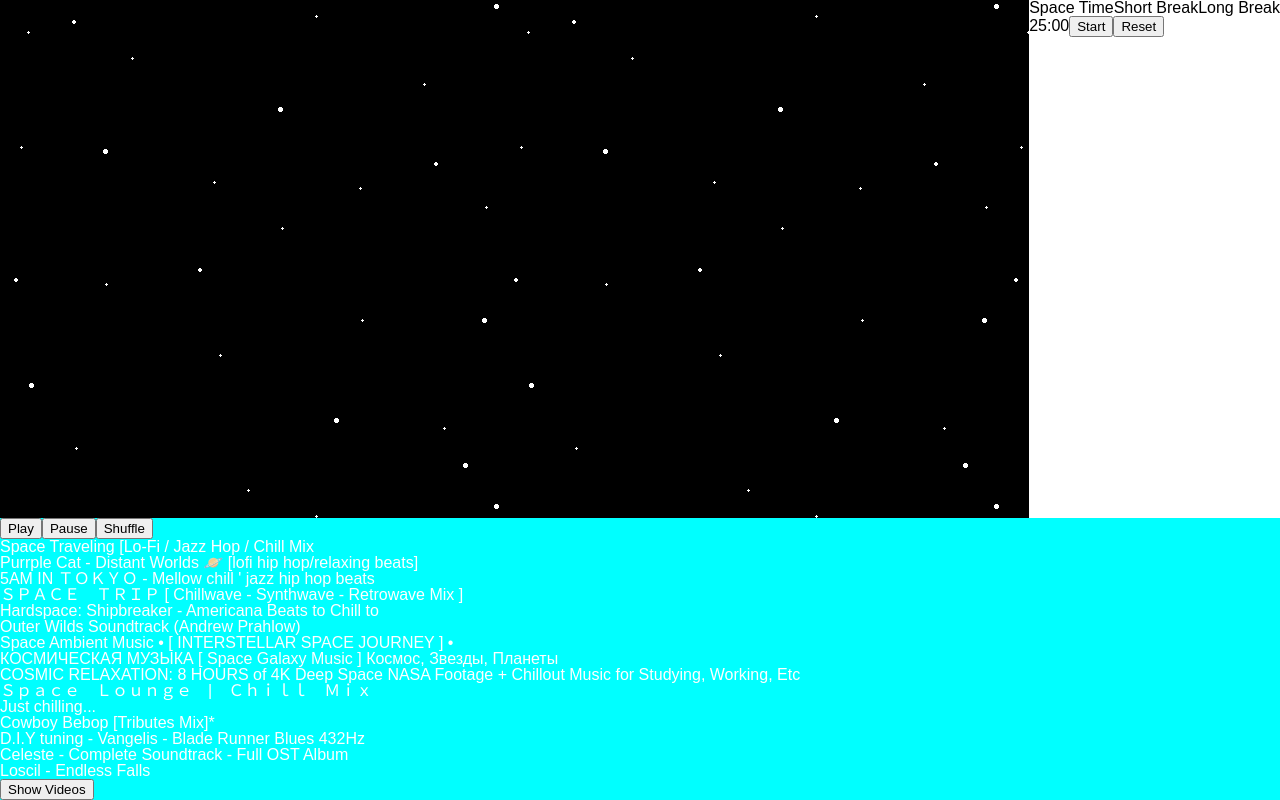
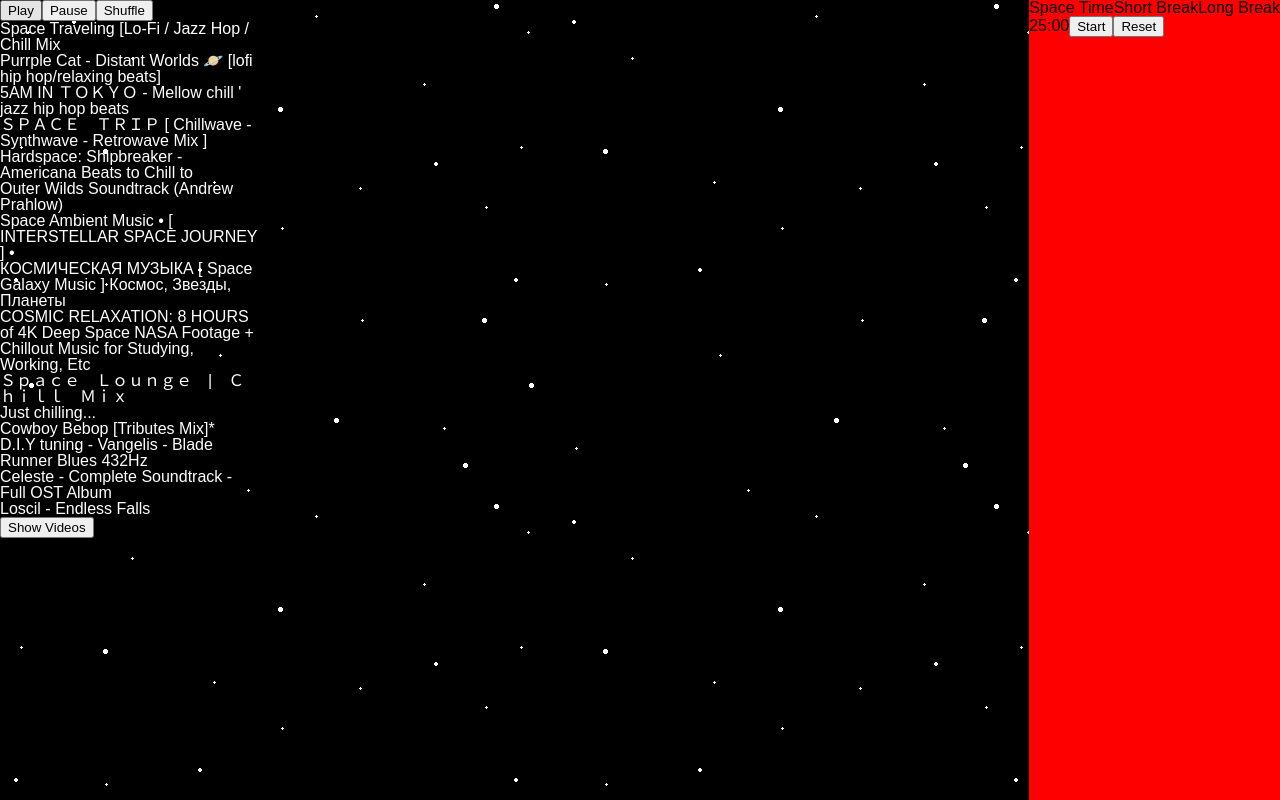
Before and after one commit to galenddavis/space-time-r, a React app: page / in a window 1280 px wide. Built offline with nearby package versions, Linux system fonts and the light colour scheme; a web font is replaced by a local one.

Commit message:
Refactored main css

```diff
--- a/src/styles/main.css
+++ b/src/styles/main.css
@@ -9,13 +9,7 @@
 }
 
 .timer-container {
-    background-color: white;
+    background-color: red;
     grid-column: 4;
     grid-row: 1 / 3;
 }
-
-.video-container {
-    background-color: aqua;
-    grid-column: 1 / 5;
-    grid-row: 3 / 4;
-}
```
